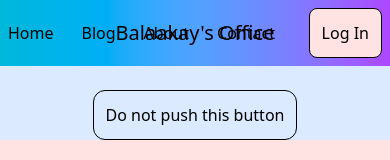
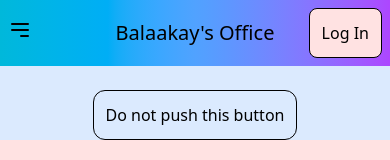
Before and after one commit to balaakay/first-react-app, a React (Vite) app: page / in a window 390 px wide. Shown: the top 160 px of the page. Built offline with nearby package versions, Linux system fonts and the light colour scheme.

Commit message:
added hamburger button when screen size gets too small for normal nav menu

```diff
--- a/src/App.jsx
+++ b/src/App.jsx
@@ -8,6 +8,7 @@ import Blog from './components/Blog'
 import TimeoutPage from './components/Timeout'
 import { SpeedInsights } from '@vercel/speed-insights/react';
 import { Analytics } from '@vercel/analytics/react'
+import ExtraNavBar from './components/suggestedNavBar';
 
 
 
@@ -15,6 +16,7 @@ export default function App() {
   return (
     <Router>
       <div>
+      {/* <ExtraNavBar /> */}
         <Navbar />
         <Routes>
           <Route path='/' element={<Home />} />
--- a/src/components/Navbar.jsx
+++ b/src/components/Navbar.jsx
@@ -1,25 +1,70 @@
 import { Link } from 'react-router-dom'
+import { useState } from 'react'
 
 /* TODO
   * - add active/inactive styles to different nav bar <Link>'s
   * - Generally style the navbar, including adding a logo and shadow below the bar
   * - complete auth instead of just a div
+  *
+  *
+  * DONE:
+  *
   * - Handle mobile usage to condense ul into hamburger and keep logo/login sections
   * - I really don't like the way my logo is overlapping my nav list when the screen
   *   size gets too small. I need to fix that somehow.
+  *     This is also a problem for correctly handling the movement of the logo
+  *     with respect to the dynamic hamburger button or navbar. I doubt this will
+  *     look right when I change the way this component finds the center of the screen
   */
 
 export default function Navbar() {
+    const [isOpen, setIsOpen] = useState(false);
+
+    const toggleMenu = () => {
+        setIsOpen(!isOpen);
+    };
+
+
+
   return (
     <nav className='flex items-center justify-between w-full bg-linear-to-r/oklch
-        from-cyan-500 via-blue-400 to-purple-500 p-2 sm:p-3 md:p-4'>
+        from-cyan-500 via-blue-400 to-purple-500 p-2 sm:p-3 md:p-4 shadow'>
       <div className='flex space-x-4 items-center'>
-        <NavList />
+        <div className="block lg:hidden">
+          <button onClick={toggleMenu} className="focus:outline-none">
+            <svg
+              className="w-6 h-6"
+              fill="none"
+              stroke="currentColor"
+              viewBox="0 0 24 24"
+              xmlns="http://www.w3.org/2000/svg"
+                >
+            <path
+               strokeLinecap="round"
+               strokeLinejoin="round"
+               strokeWidth="2"
+               d="M4 6h16M4 12h16m-7 6h7"
+            ></path>
+          </svg>
+        </button>
+      </div>
+        <ul className={`hidden lg:flex items-center space-x-4 ${isOpen ? 'block' : 'hidden'}`}>
+          <li className='inline-block cursor-pointer hover:font-bold '>
+            <Link to="/" className='py-10 pr-7'>Home</Link>
+          </li>
+          <li className='inline-block cursor-pointer hover:font-bold'>
+            <Link to="/blog" className='py-10 pr-7'>Blog</Link>
+          </li>
+          <li className='inline-block cursor-pointer hover:font-bold'>
+            <Link to="/about" className='py-10 pr-7'>About</Link>
+          </li>
+          <li className='inline-block cursor-pointer hover:font-bold'>
+            <Link to="/contact" className='py-10'>Contact</Link>
+          </li>
+        </ul>
       </div>
       <div className='absolute left-1/2 transform -translate-x-1/2 text-center
           text-xl sm:text-2xl md:text-3xl'>
-        {/* I need to decide if I want any kind of a picture logo or if I want a name in a special font
-          <img src='/Man_at_a_computer.jpg' alt='Logo' className='h-16 -mt-1 justify-start'/> */}
         <h1 className=''>
           {'Balaakay\'s Office'}
         </h1>
@@ -28,26 +73,25 @@ export default function Navbar() {
           p-3 sm:p-4 md:p-5'>
         {'Log In'}
       </div>
+      {/* Mobile Menu */}
+      {isOpen && (
+         <div className="lg:hidden absolute left-0 top-16 w-48 ">
+           <ul className="bg-white shadow-md">
+             <li>
+               <Link to="/" className='block px-4 py-2'>Home</Link>
+             </li>
+             <li>
+               <Link to="/blog" className='block py-2 px-4 '>Blog</Link>
+             </li>
+             <li>
+               <Link to="/about" className='py-2 px-4 block'>About</Link>
+             </li>
+             <li>
+               <Link to="/contact" className='block py-2 px-4'>Contact</Link>
+             </li>
+           </ul>
+         </div>
+       )}
     </nav>
   )
 }
-
-
-function NavList() {
-  return (
-    <ul className='flex items-center'>
-      <li className='inline-block cursor-pointer hover:font-bold '>
-        <Link to="/" className='py-10 pr-7'>Home</Link>
-      </li>
-      <li className='inline-block cursor-pointer hover:font-bold'>
-        <Link to="/blog" className='py-10 pr-7'>Blog</Link>
-      </li>
-      <li className='inline-block cursor-pointer hover:font-bold'>
-        <Link to="/about" className='py-10 pr-7'>About</Link>
-      </li>
-      <li className='inline-block cursor-pointer hover:font-bold'>
-        <Link to="/contact" className='py-10'>Contact</Link>
-      </li>
-    </ul>
-  )
-}
```
Also changed, not shown: 1 other file (tests, documents, lock files or other folders).
